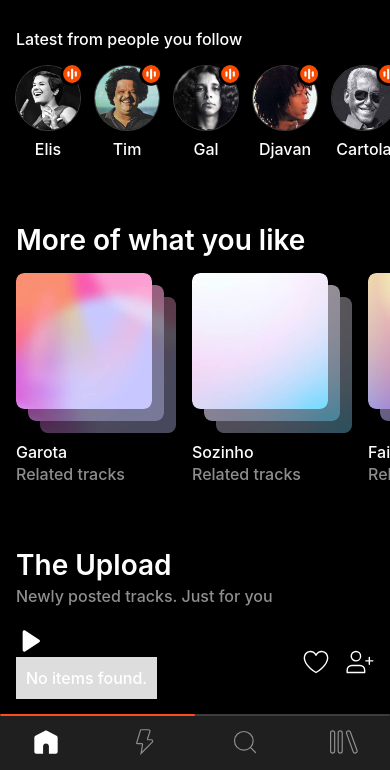
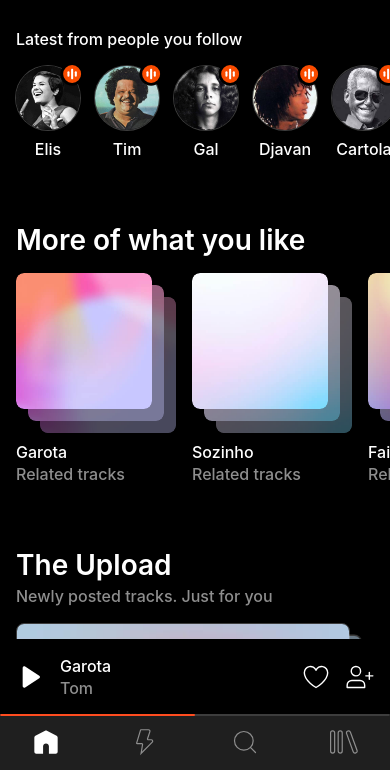
Before and after one commit to arthurdebiase/soundcloud, a plain HTML site: page index.html in a window 390 px wide. Shown: the part 72-842 px from the top of the page. Drawn offline with nearby package versions, Linux system fonts and the light colour scheme; a script that the page names is missing.

Commit message:
Change Mobile Player

```diff
--- a/index.html
+++ b/index.html
@@ -1,5 +1,5 @@
 <!DOCTYPE html><!--  This site was created in Webflow. http://www.webflow.com  -->
-<!--  Last Published: Thu Sep 30 2021 00:06:32 GMT+0000 (Coordinated Universal Time)  -->
+<!--  Last Published: Thu Sep 30 2021 00:19:43 GMT+0000 (Coordinated Universal Time)  -->
 <html data-wf-page="6154ef674b82957368bb2905" data-wf-site="614aa2b749933a7fb42bf8be">
 <head>
   <meta charset="utf-8">
@@ -811,21 +811,12 @@
     <div class="mobile-navigation player-background w-container">
       <div class="actual-wraper">
         <div class="follow-item">
-          <div class="w-dyn-list">
-            <div role="list" class="follow-list player-list w-dyn-items">
-              <div role="listitem" class="follow-item w-dyn-item">
-                <div class="icon w-embed"><svg width="32" height="32" viewbox="0 0 24 24" fill="none" xmlns="http://www.w3.org/2000/svg">
-                    <path d="M5 5.198C5 4.2486 6.0503 3.67519 6.84891 4.18858L17.4298 10.9906C18.1646 11.4629 18.1646 12.5371 17.4298 13.0094L6.84891 19.8114C6.0503 20.3248 5 19.7514 5 18.802V5.198Z" fill="currentColor"></path>
-                  </svg></div>
-                <div class="content-item-wraper">
-                  <div class="text-primary"></div>
-                  <div class="text-secondary"></div>
-                </div>
-              </div>
-            </div>
-            <div class="w-dyn-empty">
-              <div>No items found.</div>
-            </div>
+          <div class="icon w-embed"><svg width="32" height="32" viewbox="0 0 24 24" fill="none" xmlns="http://www.w3.org/2000/svg">
+              <path d="M5 5.198C5 4.2486 6.0503 3.67519 6.84891 4.18858L17.4298 10.9906C18.1646 11.4629 18.1646 12.5371 17.4298 13.0094L6.84891 19.8114C6.0503 20.3248 5 19.7514 5 18.802V5.198Z" fill="currentColor"></path>
+            </svg></div>
+          <div class="content-item-wraper">
+            <div class="text-primary">Garota</div>
+            <div class="text-secondary">Tom</div>
           </div>
           <div class="icons-list-principal">
             <div class="icon principal-icon-margin w-embed"><svg width="28" height="28" viewbox="0 0 24 24" fill="none" xmlns="http://www.w3.org/2000/svg">
```
Also changed, not shown: 401.html (+1 -1 lines), detail_artists.html (+1 -1 lines), detail_musics.html (+1 -1 lines), home-copy.html (+1 -1 lines), search.html (+1 -1 lines).
